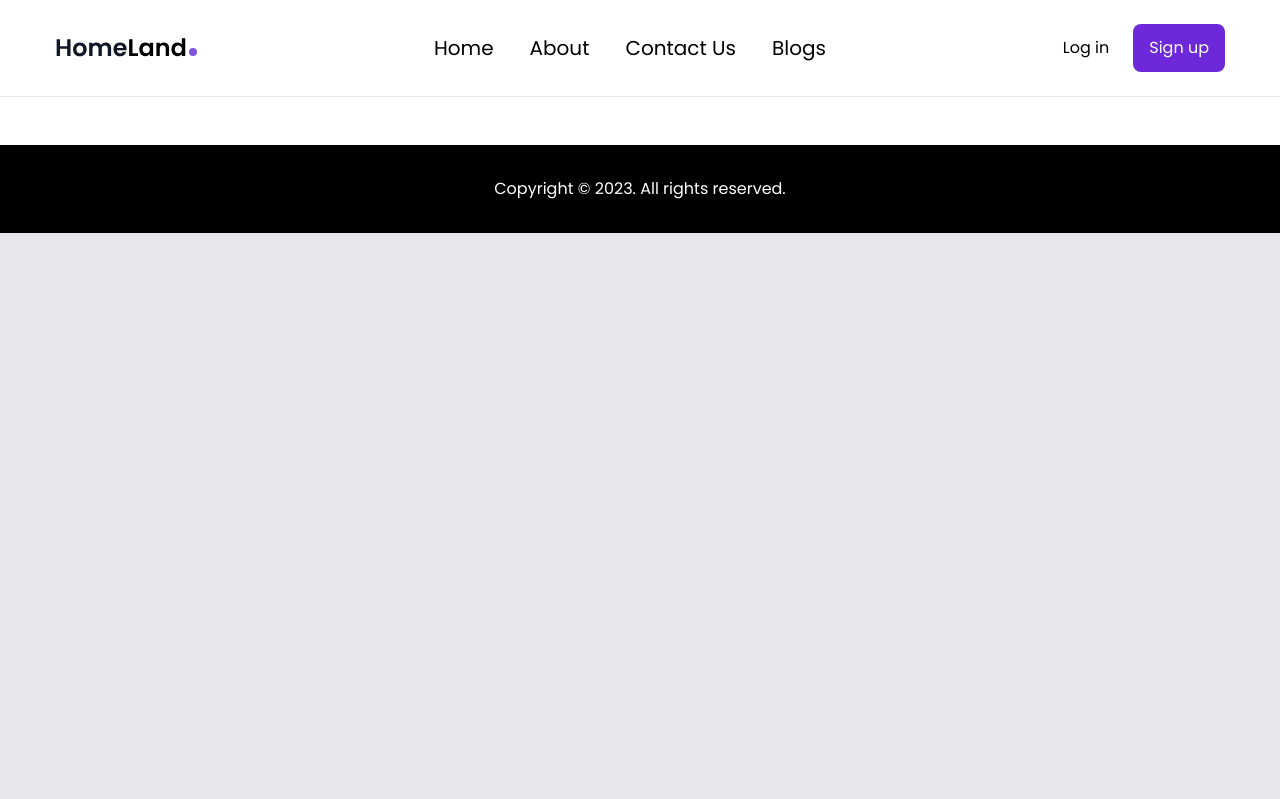
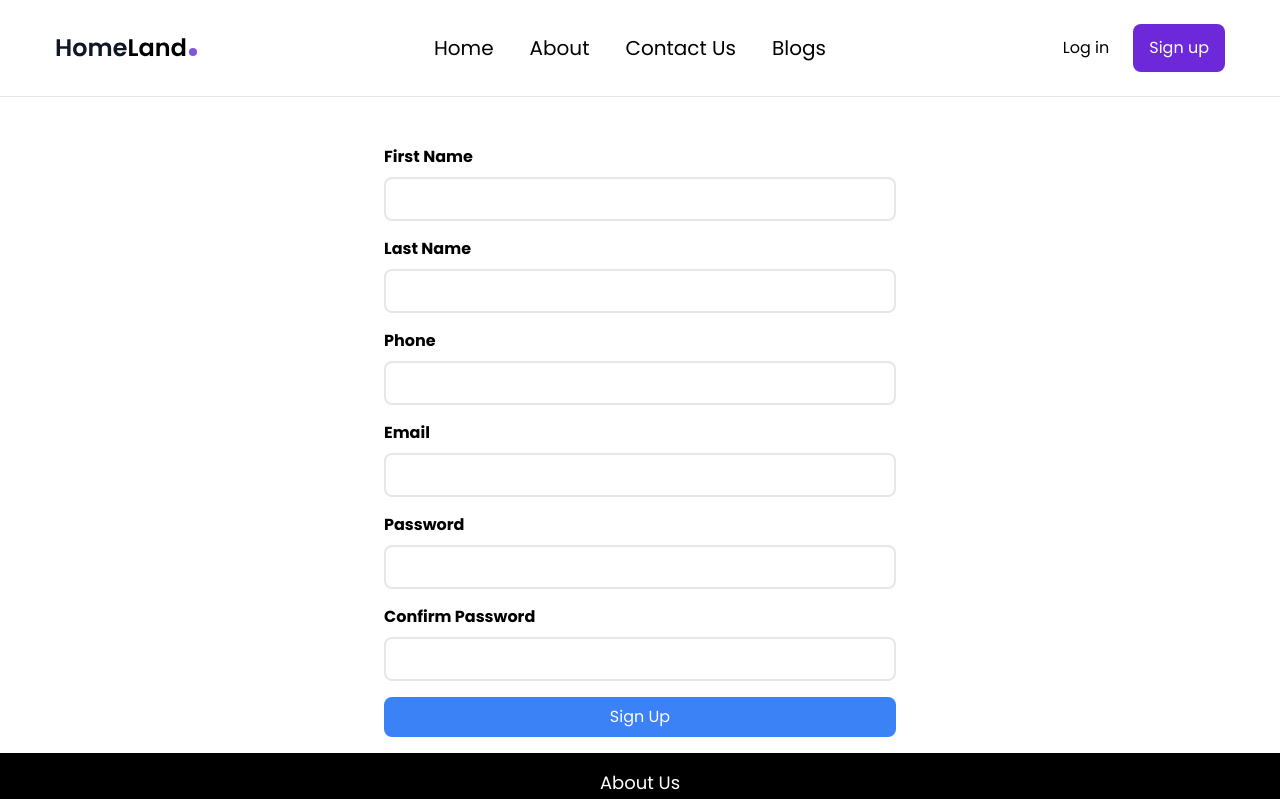
Before and after one commit to BarriosXJavier/property-for-rent, a React (Create React App) app: page /pages/SignUpForm in a window 1280 px wide. Shown: the top 799 px of the page. Built offline with nearby package versions, Linux system fonts and the light colour scheme.

Commit message:
modified:   package-lock.json 	modified:   package.json 	modified:   src/App.js 	modified:   src/components/Footer.js 	modified:   src/components/Header.js 	modified:   src/components/UseForm.js 	modified:   src/pages/Blogs.js 	deleted:    src/pages/LoginForm.js 	modified:   src/pages/SignUpForm.js

```diff
--- a/package.json
+++ b/package.json
@@ -10,10 +10,14 @@
     "@testing-library/jest-dom": "^5.16.4",
     "@testing-library/react": "^13.3.0",
     "@testing-library/user-event": "^13.5.0",
+    "formik": "^2.2.9",
     "react": "^18.1.0",
     "react-dom": "^18.1.0",
+    "react-hook-form": "^7.43.3",
     "react-scripts": "5.0.1",
-    "web-vitals": "^2.1.4"
+    "styled-components": "^5.3.6",
+    "web-vitals": "^2.1.4",
+    "yup": "^1.0.2"
   },
   "scripts": {
     "start": "react-scripts start",
--- a/src/App.js
+++ b/src/App.js
@@ -10,6 +10,8 @@ import PropertyDetails from './pages/PropertyDetails';
 import About from './pages/About';
 import ContactUs from './pages/ContactUs';
 import Blogs from './pages/Blogs';
+import SignUpForm from './pages/SignUpForm'
+import LogInForm from './pages/LogInForm';
 
 const App = () => {
   return (
@@ -21,6 +23,8 @@ const App = () => {
         <Route path='/pages/About' element={<About />} />
         <Route path='/pages/ContactUs' element={<ContactUs />} />
         <Route path='/pages/Blogs' element={<Blogs />} />
+        <Route path='/pages/SignUpForm' element={<SignUpForm />} />
+        <Route path='/pages/LogInForm' element={<LogInForm />} />
       </Routes>
       <Footer />
     </div>
--- a/src/components/Footer.js
+++ b/src/components/Footer.js
@@ -1,12 +1,26 @@
 import React from 'react';
+import { Link } from '@mui/material';
 
 const Footer = () => {
   return (
-    <footer className='bg-black py-8 text-center text-white'>
-      <div className='container mx-auto'>
-        Copyright &copy; <span>{new Date().getFullYear()}</span>. All rights reserved.
-      </div>
-    </footer>
+    <>
+      <footer className='bg-black text-white py-4'>
+        <section className='flex justify-center'>
+          <div className='w-2/5 text-center'>
+            <h3 className='text-lg'>About Us</h3>
+            <p className='text-sm'>Welcome to our website, where finding your ideal rental home or vacation spot is made easy. Our platform allows you to browse through properties, filter by location, price, and amenities, and connect with property owners or managers directly. Start your stress-free search today and find your dream home!</p>
+          </div>
+        </section>
+        <section className='flex'>
+          <div className='flex justify-between mx-auto my-4 gap-x-8'>
+            <span>Copyright&copy; HouseForRentKe <span>{new Date().getFullYear()}</span>. All rights reserved.</span>
+            <span><Link to='/'color='inherit' underline='hover'className='cursor-pointer'>Terms of Service</Link></span>
+            <span><Link to='/'color='inherit' underline='hover'className='cursor-pointer'>Privacy Policy</Link></span>
+            <span><Link to=''color='inherit' underline='hover'className='cursor-pointer' href='../pages/ContactUs'>Contact Us</Link></span>
+          </div>
+        </section>
+      </footer>
+    </>
   );
 };
 
--- a/src/components/Header.js
+++ b/src/components/Header.js
@@ -19,12 +19,12 @@ const Header = () => {
           <Link to="/pages/Blogs" className='hover:text-purple-700 transition-colors duration-200 focus:text-blue-500' >Blogs</Link>
         </div>
         <div className='flex items-center gap-6'>
-          <Link className='hover:text-violet-900 transition' to='/'>
+          <Link className='hover:text-violet-900 transition' to='/pages/LogInForm'>
             Log in
           </Link>
           <Link
             className='bg-violet-700 hover:bg-violet-800 text-white px-4 py-3 rounded-lg transition'
-            to='/'
+            to='/pages/SignUpForm'
           >
             Sign up
           </Link>
--- a/src/components/UseForm.js
+++ b/src/components/UseForm.js
@@ -1,6 +1,6 @@
 import { useState, useEffect } from 'react';
 
-const useForm = (callback, validate) => {
+const UseForm = (callback, validate) => {
   const [inputs, setInputs] = useState({});
   const [errors, setErrors] = useState({});
   const [isSubmitting, setIsSubmitting] = useState(false);
@@ -42,4 +42,4 @@ const useForm = (callback, validate) => {
   };
 };
 
-export default useForm;
+export default UseForm;
--- a/src/pages/LoginForm.js
+++ /dev/null
@@ -1,45 +0,0 @@
-import { Formik, Form, Field, ErrorMessage } from 'formik';
-import * as Yup from 'yup';
-
-const initialValues = {
-    userName: '',
-    password:'',
-};
-
-const validationSchema = Yup.object({
-    userName:Yup.string().required('username is required'),
-    password:Yup.string().required('Enter password')
-});
-
-const handleSubmit = (values, { setSubmitting }) => {
-    //submit form data here
-    setSubmitting(false);
-};
-
-const LoginForm = () => {
-    return(
-        <Formik initialValues = {initialValues} validationSchema = {validationSchema} onSubmit={handleSubmit}>
-
-        {
-            formik => (
-                <Form>
-                    <Field name="userName" placeholder="Username" />
-                    <ErrorMessage name="username" placeholder="Enter your username" />
-
-                    <Field name="password" placeholder="password" />
-                    <ErrorMessage name="password" placeholder="Enter your password" />
-
-                    <button type="submit" disabled={formik.isSubmitting}>
-                        Submit
-                    </button>
-
-                </Form>
-            )
-        }
-
-
-        </Formik>
-    )
-}
-
-export default LoginForm;
--- a/src/pages/SignUpForm.js
+++ b/src/pages/SignUpForm.js
@@ -1,51 +1,151 @@
-import React, { useState } from 'react';
-import { styled } from '@mui/material/styles';
-import { TextField, Button } from '@mui/material';
-import { css } from '@mui/system';
+import React from 'react';
+import UseForm from '../components/UseForm';
 
-const FormWrapper = styled('form')(
-  css`
-    display: flex;
-    flex-direction: column;
-    align-items: center;
-  `
-);
-
-function SignUpForm() {
-  const [email, setEmail] = useState('');
-  const [password, setPassword] = useState('');
-
-  const handleSubmit = (event) => {
-    event.preventDefault();
-    console.log(`Email: ${email}\nPassword: ${password}`);
+const SignUpForm = () => {
+  const submitForm = () => {
+    // Handle the submission of the form here
+    console.log('Form submitted');
   };
 
+  const validate = (values) => {
+    let errors = {};
+
+    if (!values.firstName) {
+      errors.firstName = 'First name is required';
+    }
+
+    if (!values.lastName) {
+      errors.lastName = 'Last name is required';
+    }
+
+    if (!values.phone) {
+      errors.phone = 'Phone number is required';
+    } else if (!/^\d{10}$/.test(values.phone)) {
+      errors.phone = 'Phone number must be 10 digits';
+    }
+
+    if (!values.email) {
+      errors.email = 'Email address is required';
+    } else if (!/\S+@\S+\.\S+/.test(values.email)) {
+      errors.email = 'Email address is invalid';
+    }
+
+    if (!values.password) {
+      errors.password = 'Password is required';
+    } else if (values.password.length < 6) {
+      errors.password = 'Password must be at least 6 characters';
+    }
+
+    if (!values.confirmPassword) {
+      errors.confirmPassword = 'Confirm password is required';
+    } else if (values.confirmPassword !== values.password) {
+      errors.confirmPassword = 'Passwords do not match';
+    }
+
+    return errors;
+  };
+
+  const { inputs, handleInputChange, handleBlur, handleSubmit, errors } = UseForm(submitForm, validate);
+
   return (
-    <FormWrapper onSubmit={handleSubmit}>
-      <TextField
-        required
-        id="email"
-        label="Email"
-        type="email"
-        value={email}
-        onChange={(event) => setEmail(event.target.value)}
-        sx={{ m: 1, width: '25ch' }}
-      />
-      <TextField
-        required
-        id="password"
-        label="Password"
-        type="password"
-        value={password}
-        onChange={(event) => setPassword(event.target.value)}
-        sx={{ m: 1, width: '25ch' }}
-      />
-      <Button variant="contained" sx={{ m: 2 }} type="submit">
-        Submit
-      </Button>
-    </FormWrapper>
-  );
-}
+    <form onSubmit={handleSubmit} className="max-w-lg mx-auto">
+      <div className="my-4">
+        <label htmlFor="firstName" className="block font-bold mb-2">
+          First Name
+        </label>
+        <input
+          type="text"
+          id="firstName"
+          name="firstName"
+          value={inputs.firstName}
+          onChange={handleInputChange}
+          onBlur={handleBlur}
+          className="border-2 border-gray-200 p-2 rounded-lg w-full"
+        />
+        {errors.firstName && <p className="text-red-500">{errors.firstName}</p>}
+      </div>
+      <div className="my-4">
+        <label htmlFor="lastName" className="block font-bold mb-2">
+          Last Name
+        </label>
+        <input
+          type="text"
+          id="lastName"
+          name="lastName"
+          value={inputs.lastName}
+          onChange={handleInputChange}
+          onBlur={handleBlur}
+          className="border-2 border-gray-200 p-2 rounded-lg w-full"
+        />
+        {errors.lastName && <p className="text-red-500">{errors.lastName}</p>}
+      </div>
+      <div className="my-4">
+        <label htmlFor="phone" className="block font-bold mb-2">
+          Phone
+        </label>
+        <input
+          type="text"
+          id="phone"
+          name="phone"
+          value={inputs.phone}
+          onChange={handleInputChange}
+          onBlur={handleBlur}
+          className="border-2 border-gray-200 p-2 rounded-lg w-full"
+        />
+        {errors.phone && <p className="text-red-500">{errors.phone}</p>}
+      </div>
+      <div className="my-4">
+        <label htmlFor="email" className="block font-bold mb-2">
+          Email
+        </label>
+        <input
+          type="email"
+          id="email"
+          name="email"
+          value={inputs.email}
+          onChange={handleInputChange}
+          onBlur={handleBlur}
+          className="border-2 border-gray-200 p-2 rounded-lg w-full"
+          />
+          {errors.email && <p className="text-red-500">{errors.email}</p>}
+          </div>
+          <div className="my-4">
+          <label htmlFor="password" className="block font-bold mb-2">
+          Password
+          </label>
+          <input
+                 type="password"
+                 id="password"
+                 name="password"
+                 value={inputs.password}
+                 onChange={handleInputChange}
+                 onBlur={handleBlur}
+                 className="border-2 border-gray-200 p-2 rounded-lg w-full"
+               />
+          {errors.password && <p className="text-red-500">{errors.password}</p>}
+          </div>
+          <div className="my-4">
+          <label htmlFor="confirmPassword" className="block font-bold mb-2">
+          Confirm Password
+          </label>
+          <input
+                 type="password"
+                 id="confirmPassword"
+                 name="confirmPassword"
+                 value={inputs.confirmPassword}
+                 onChange={handleInputChange}
+                 onBlur={handleBlur}
+                 className="border-2 border-gray-200 p-2 rounded-lg w-full"
+               />
+          {errors.confirmPassword && <p className="text-red-500">{errors.confirmPassword}</p>}
+          </div>
+          <div className="my-4">
+          <button type="submit" className="bg-blue-500 text-white p-2 rounded-lg w-full">
+          Sign Up
+          </button>
+          </div>
+          </form>
+          );
+          };
 
-
-  export default SignUpForm;
+          export default SignUpForm;
```
Also changed, not shown: src/pages/Blogs.js (+38 -9 lines), 1 other file (tests, documents, lock files or other folders).
